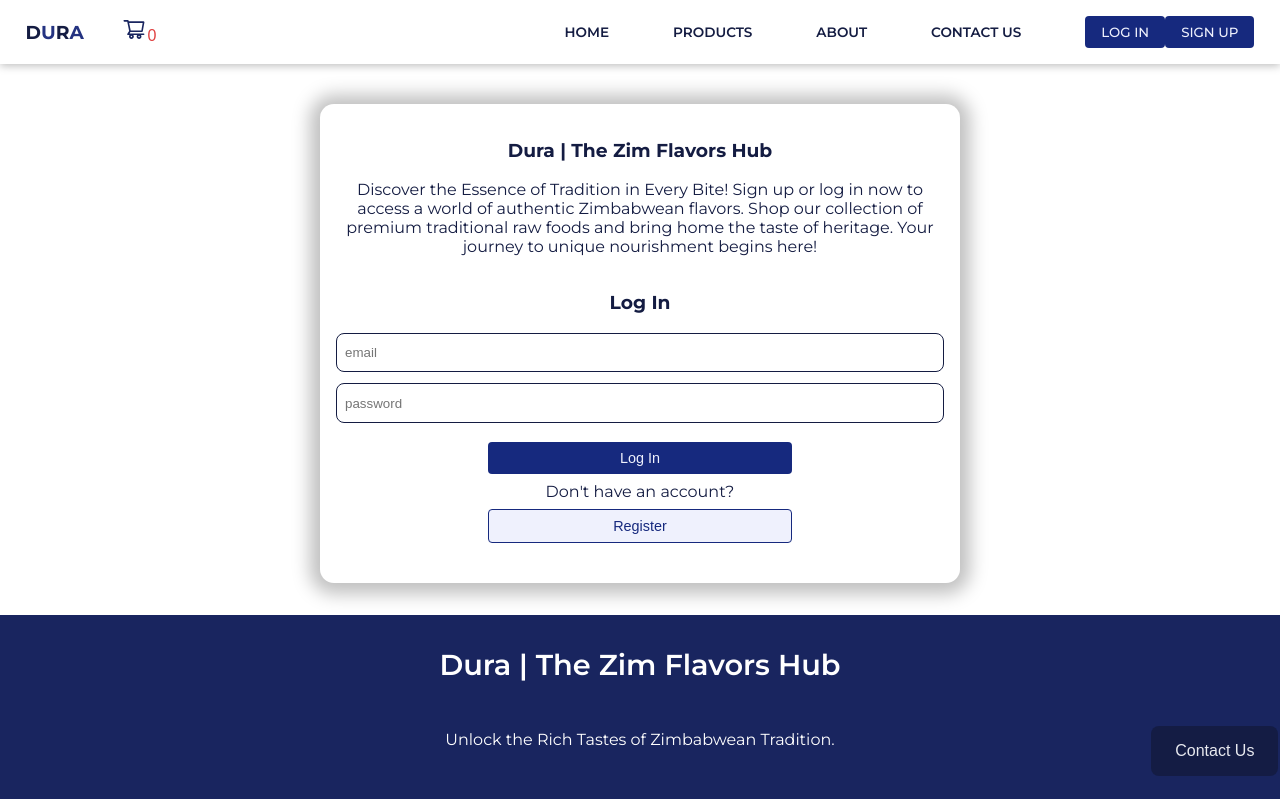
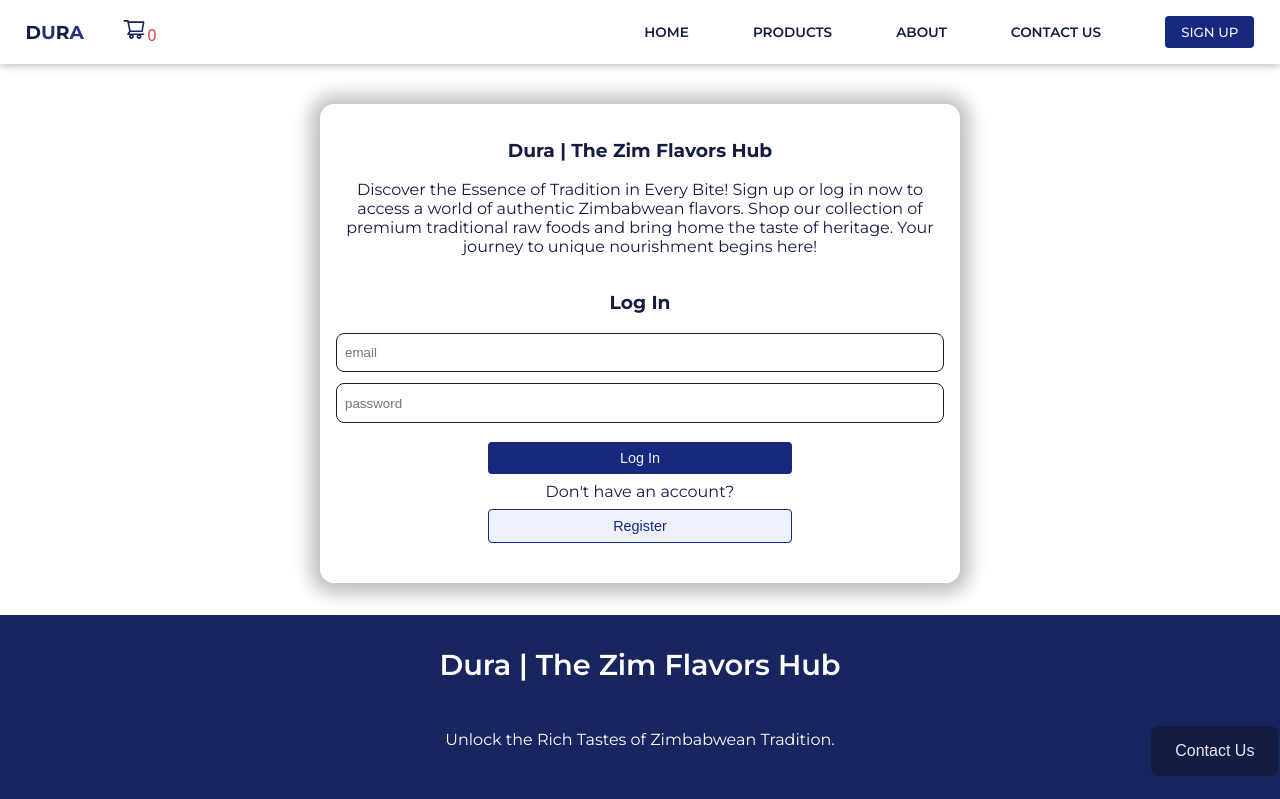
Before and after one commit to Amen-Musingarimi/dura-frontend, a React (Create React App) app: page /auth in a window 1280 px wide. Shown: the top 799 px of the page. Built offline with nearby package versions, Linux system fonts and the light colour scheme.

Commit message:
Add authorisation logic

```diff
--- a/src/components/Layout/Header.js
+++ b/src/components/Layout/Header.js
@@ -5,19 +5,17 @@ import { FaBars, FaTimes } from 'react-icons/fa';
 import { toggleNav } from '../../redux/navBarSlice';
 import { getLocalStorage } from '../helpers/localStorage';
 import HeaderCartButton from './HeaderCartButton';
-import {
-  logOutUser,
-  toLogin,
-  toRegister,
-} from '../../redux/authenticationSlice';
+import { logOutUser, toRegister } from '../../redux/authenticationSlice';
 import classes from './Header.module.css';
 
 const Header = (props) => {
   const dispatch = useDispatch();
   const isOpen = useSelector((state) => state.nav.isOpen);
   const isAuthenticated = useSelector((state) => state.auth.token !== null);
+  console.log(isAuthenticated);
 
   const user = getLocalStorage('user');
+  console.log(user);
 
   const navigate = useNavigate();
 
@@ -104,20 +102,6 @@ const Header = (props) => {
         </NavLink>
         <section className={classes.navAuthWrapper}>
           {!isAuthenticated && (
-            <div>
-              <Link to="/auth">
-                <button
-                  className={classes.authButton}
-                  type="button"
-                  onClick={() => {
-                    handleNav();
-                    dispatch(toLogin());
-                  }}
-                >
-                  LOG IN
-                </button>
-              </Link>
-
             <Link to="/auth">
               <button
                 className={classes.authButton}
@@ -130,11 +114,10 @@ const Header = (props) => {
                 SIGN UP
               </button>
             </Link>
-            </div>
           )}
           {isAuthenticated && user && (
             <div>
-              <h4 className={classes.username}>{user.name}</h4>
+              <h4 className={classes.username}>{user}</h4>
               <button
                 type="button"
                 className={classes.logoutButton}
--- a/src/redux/authenticationSlice.js
+++ b/src/redux/authenticationSlice.js
@@ -8,7 +8,7 @@ import {
 
 const initialState = {
   token: getLocalStorage('token') || null,
-  user: getLocalStorage('user') || null,
+  user: getLocalStorage('username') || null,
   tempUser: {
     name: '',
     username: '',
@@ -110,17 +110,17 @@ const authSlice = createSlice({
         errors: null,
       }))
       .addCase(logInUser.fulfilled, (state, { payload }) => {
-        const { token, user, error } = payload;
+        const { token, username, error } = payload;
 
-        if (token && user) {
+        if (token && username) {
           setLocalStorage('token', token);
-          setLocalStorage('user', user);
+          setLocalStorage('user', username);
         }
 
         return {
           ...state,
           token,
-          user,
+          username,
           isLoading: false,
           tempUser: {
             email: '',
@@ -146,7 +146,7 @@ const authSlice = createSlice({
           ...state,
           isLoading: false,
           token: null,
-          user: null,
+          username: null,
         };
       })
       .addCase(logOutUser.rejected, (state) => {
@@ -156,7 +156,7 @@ const authSlice = createSlice({
           ...state,
           isLoading: false,
           token: null,
-          user: null,
+          username: null,
         };
       });
     builder
```
Lines whose indentation alone changed are shown as unchanged.
